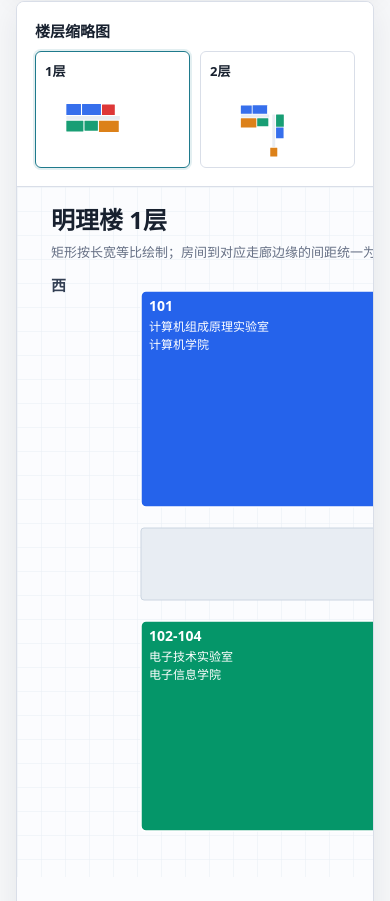
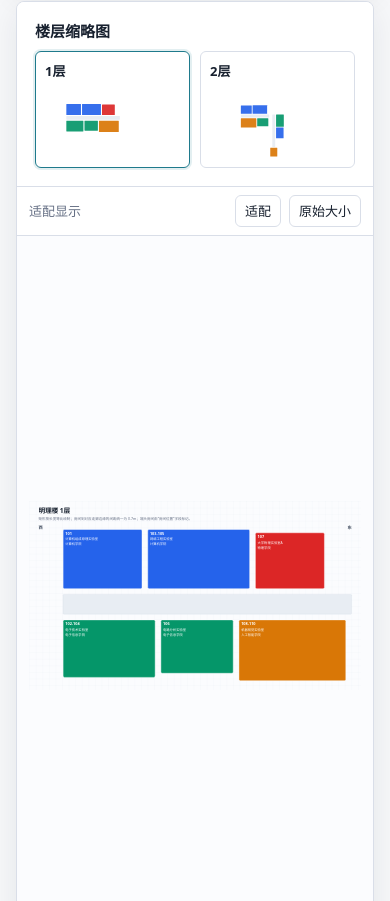
Before and after one commit to 807376899/floorplan, a plain HTML site: page index.html in a window 390 px wide. Shown: the part 763-1664 px from the top of the page. Drawn offline with Linux system fonts and the light colour scheme.

Commit message:
Add fit-to-view canvas and CSV template

```diff
--- a/app.js
+++ b/app.js
@@ -37,8 +37,12 @@ const state = {
 const els = {
   fileInput: document.querySelector("#fileInput"),
   loadSampleBtn: document.querySelector("#loadSampleBtn"),
+  downloadTemplateBtn: document.querySelector("#downloadTemplateBtn"),
   downloadJsonBtn: document.querySelector("#downloadJsonBtn"),
   downloadCsvBtn: document.querySelector("#downloadCsvBtn"),
+  fitCanvasBtn: document.querySelector("#fitCanvasBtn"),
+  actualCanvasBtn: document.querySelector("#actualCanvasBtn"),
+  canvasModeText: document.querySelector("#canvasModeText"),
   addRowBtn: document.querySelector("#addRowBtn"),
   applyTableBtn: document.querySelector("#applyTableBtn"),
   buildingSelect: document.querySelector("#buildingSelect"),
@@ -55,8 +59,11 @@ const els = {
 
 els.fileInput.addEventListener("change", handleFileImport);
 els.loadSampleBtn.addEventListener("click", loadSampleData);
+els.downloadTemplateBtn.addEventListener("click", downloadTemplate);
 els.downloadJsonBtn.addEventListener("click", downloadJson);
 els.downloadCsvBtn.addEventListener("click", downloadCsv);
+els.fitCanvasBtn.addEventListener("click", () => setCanvasMode("fit"));
+els.actualCanvasBtn.addEventListener("click", () => setCanvasMode("actual"));
 els.addRowBtn.addEventListener("click", addEditorRow);
 els.applyTableBtn.addEventListener("click", applyEditorRows);
 els.buildingSelect.addEventListener("change", () => {
@@ -69,6 +76,9 @@ els.floorSelect.addEventListener("change", () => {
   render();
 });
 els.collegeSelect.addEventListener("change", render);
+window.addEventListener("resize", () => {
+  if (els.floorplan.classList.contains("is-fit")) applyCanvasMode();
+});
 
 loadSampleData();
 
@@ -386,7 +396,7 @@ function renderFloorplan(rooms, colors, selectedCollege) {
   const roomMarkup = layout.rooms.map((roomBox) => roomToSvg(roomBox, colors, selectedCollege, false)).join("");
 
   els.floorplan.innerHTML = `
-    <svg viewBox="0 0 ${layout.width} ${layout.height}" width="${layout.width}" height="${layout.height}" role="img" aria-label="实验室 SVG 分布图">
+    <svg viewBox="0 0 ${layout.width} ${layout.height}" role="img" aria-label="实验室 SVG 分布图" data-layout-width="${layout.width}" data-layout-height="${layout.height}">
       <defs><pattern id="grid" width="24" height="24" patternUnits="userSpaceOnUse"><path d="M 24 0 L 0 0 0 24" fill="none" stroke="#e8edf3" stroke-width="1"/></pattern></defs>
       <rect x="0" y="0" width="${layout.width}" height="${layout.height}" fill="url(#grid)"/>
       <text x="34" y="42" font-size="24" font-weight="700" fill="#18212f">${escapeSvg(els.buildingSelect.value)} ${escapeSvg(els.floorSelect.value)}层</text>
@@ -407,6 +417,7 @@ function renderFloorplan(rooms, colors, selectedCollege) {
   });
 
   showRoomDetails(rooms.find((room) => room.id === state.selectedRoomId));
+  applyCanvasMode();
 }
 
 function makeMiniSvg(rooms, colors) {
@@ -561,6 +572,17 @@ function downloadCsv() {
   downloadFile("floorplan-data.csv", `\uFEFF${csv}`, "text/csv;charset=utf-8");
 }
 
+function downloadTemplate() {
+  const rows = [
+    EDIT_COLUMNS.map(([, label]) => label),
+    ["示例楼", "1", "主走廊", "东西", "0", "0", "0", "北侧示例实验室", "北", "101", "101", "东到西递增", "8", "6", "示例学院", "基础实验室", "40", "单门示例"],
+    ["示例楼", "1", "主走廊", "东西", "0", "0", "8.7", "南侧示例实验室", "南", "102", "104", "东到西递增", "10", "6", "示例学院", "专业实验室", "48", "双门示例"],
+    ["示例楼", "1", "东翼", "南北", "18", "0", "0", "端头示例房间", "南端", "106", "106", "东到西递增", "6", "5", "示例学院", "辅助房间", "12", "L/T 型可用分段X、分段Y定位走廊段"],
+  ];
+  const csv = rows.map((row) => row.map(csvCell).join(",")).join("\n");
+  downloadFile("floorplan-template.csv", `\uFEFF${csv}`, "text/csv;charset=utf-8");
+}
+
 function downloadFile(filename, content, type) {
   const blob = new Blob([content], { type });
   const url = URL.createObjectURL(blob);
@@ -569,6 +591,33 @@ function downloadFile(filename, content, type) {
   link.download = filename;
   link.click();
   URL.revokeObjectURL(url);
+}
+
+function setCanvasMode(mode) {
+  els.floorplan.classList.toggle("is-fit", mode === "fit");
+  els.floorplan.classList.toggle("is-actual", mode === "actual");
+  els.canvasModeText.textContent = mode === "fit" ? "适配显示" : "原始大小";
+  applyCanvasMode();
+}
+
+function applyCanvasMode() {
+  const svg = els.floorplan.querySelector("svg");
+  if (!svg) return;
+  const layoutWidth = Number(svg.dataset.layoutWidth || 0);
+  const layoutHeight = Number(svg.dataset.layoutHeight || 0);
+
+  if (els.floorplan.classList.contains("is-actual")) {
+    svg.style.width = `${layoutWidth}px`;
+    svg.style.height = `${layoutHeight}px`;
+    return;
+  }
+
+  const box = els.floorplan.getBoundingClientRect();
+  const availableWidth = Math.max(320, box.width - 24);
+  const availableHeight = Math.max(260, box.height - 24);
+  const scale = Math.min(1, availableWidth / layoutWidth, availableHeight / layoutHeight);
+  svg.style.width = `${Math.max(1, Math.floor(layoutWidth * scale))}px`;
+  svg.style.height = `${Math.max(1, Math.floor(layoutHeight * scale))}px`;
 }
 
 function normalizeSide(value) {
--- a/index.html
+++ b/index.html
@@ -22,6 +22,7 @@
             <input id="fileInput" type="file" accept=".csv,.xlsx,.xls" />
           </label>
           <button id="loadSampleBtn" type="button">载入测试数据</button>
+          <button id="downloadTemplateBtn" type="button">下载模板</button>
           <button id="downloadJsonBtn" type="button">导出 JSON</button>
           <button id="downloadCsvBtn" type="button">导出 CSV</button>
         </div>
@@ -53,7 +54,16 @@
           <div id="floorThumbs" class="floor-thumbs"></div>
         </aside>
 
-        <div id="floorplan" class="floorplan" aria-label="SVG 分布图"></div>
+        <div class="canvas-panel">
+          <div class="canvas-toolbar" aria-label="画布显示控制">
+            <span id="canvasModeText">适配显示</span>
+            <div>
+              <button id="fitCanvasBtn" type="button">适配</button>
+              <button id="actualCanvasBtn" type="button">原始大小</button>
+            </div>
+          </div>
+          <div id="floorplan" class="floorplan is-fit" aria-label="SVG 分布图"></div>
+        </div>
 
         <aside class="details">
           <h2>房间信息</h2>
--- a/styles.css
+++ b/styles.css
@@ -162,6 +162,34 @@ button:hover,
   overflow: hidden;
 }
 
+.canvas-panel {
+  min-width: 0;
+  display: grid;
+  grid-template-rows: auto minmax(0, 1fr);
+}
+
+.canvas-toolbar {
+  display: flex;
+  align-items: center;
+  justify-content: space-between;
+  gap: 12px;
+  min-height: 48px;
+  padding: 8px 12px;
+  border-bottom: 1px solid var(--line);
+  color: var(--muted);
+  font-size: 13px;
+}
+
+.canvas-toolbar div {
+  display: flex;
+  gap: 8px;
+}
+
+.canvas-toolbar button {
+  min-height: 32px;
+  padding: 5px 9px;
+}
+
 .data-panel {
   margin-top: 14px;
   background: var(--panel);
@@ -302,13 +330,29 @@ button:hover,
 
 .floorplan {
   min-height: 720px;
-  overflow: auto;
+  overflow: hidden;
   background: #fbfcfe;
+  display: flex;
+  align-items: center;
+  justify-content: center;
+  padding: 12px;
 }
 
 .floorplan svg {
   display: block;
-  min-width: 940px;
+  max-width: 100%;
+  max-height: 100%;
+}
+
+.floorplan.is-actual {
+  overflow: auto;
+  align-items: flex-start;
+  justify-content: flex-start;
+}
+
+.floorplan.is-actual svg {
+  max-width: none;
+  max-height: none;
 }
 
 .room-details {
```
